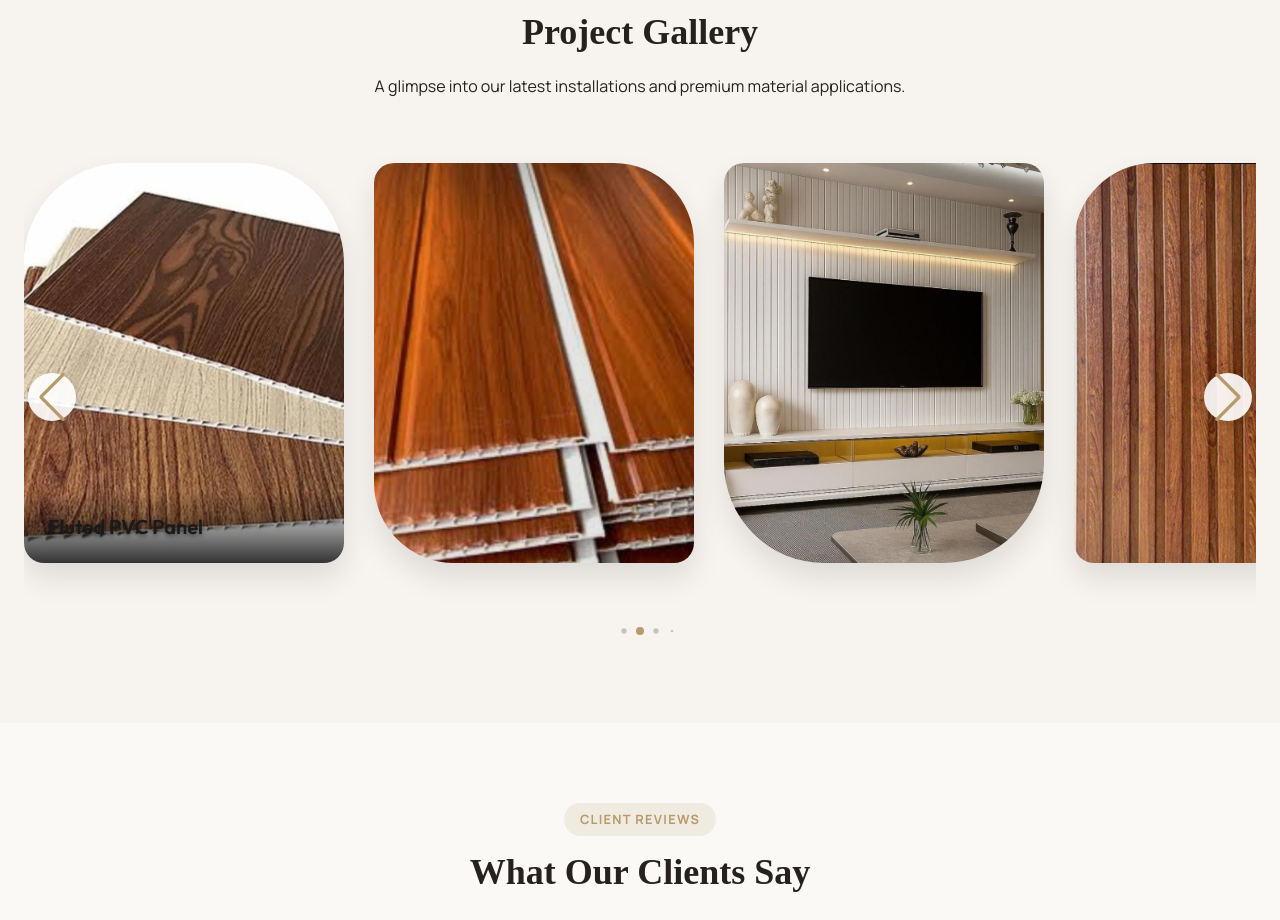
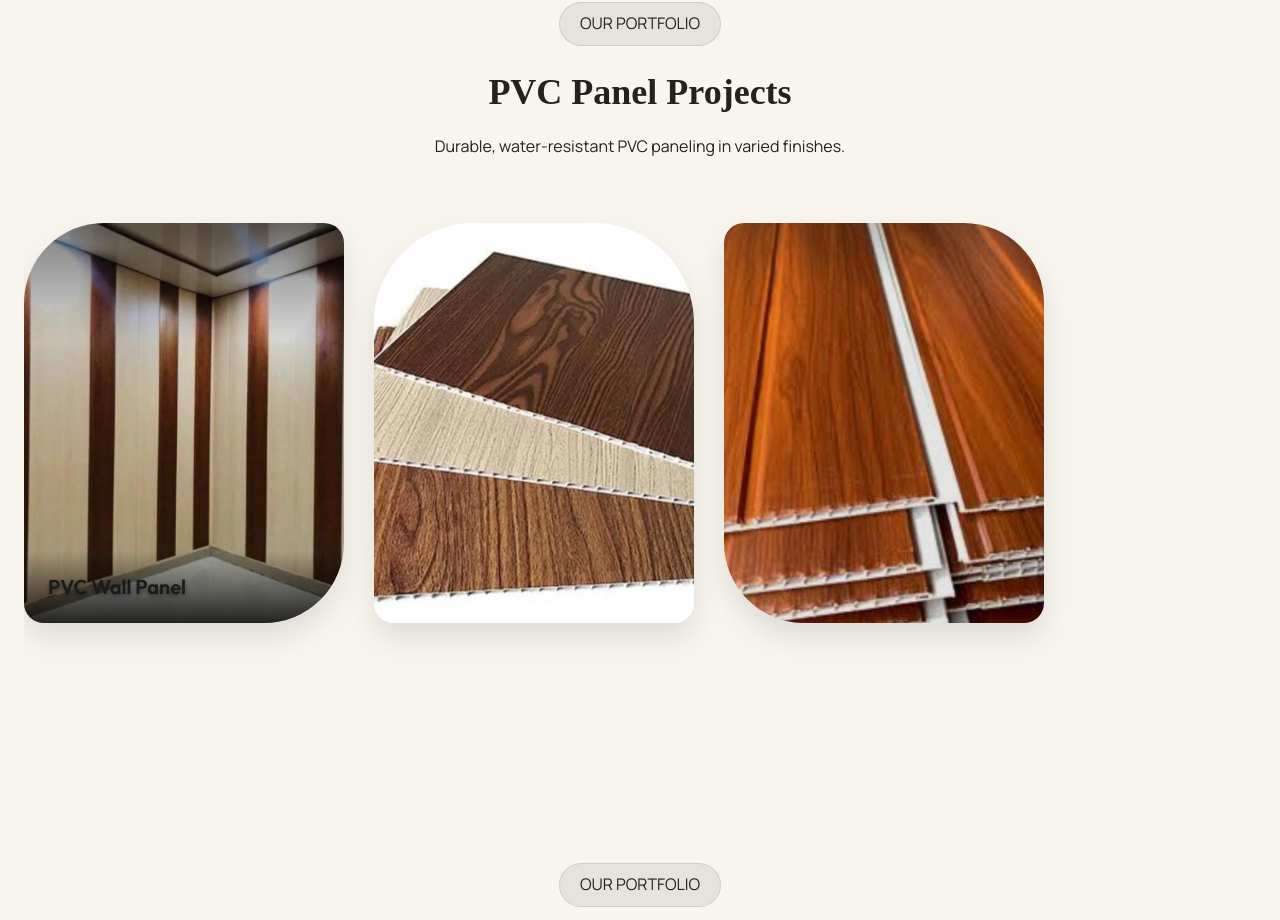
Before and after one commit to GajulaBeulah/Qarat, a React (Vite) app: page /material-supply/panels in a window 1280 px wide. Shown: the part 2400-3320 px from the top of the page. Built offline with nearby package versions, Linux system fonts and the light colour scheme.

Commit message:
Add multiple category-specific galleries to Material Supply pages

```diff
--- a/src/components/ProjectGallery.jsx
+++ b/src/components/ProjectGallery.jsx
@@ -7,15 +7,19 @@ import 'swiper/css/pagination';
 import 'swiper/css/navigation';
 import './ProjectGallery.css';
 
-const ProjectGallery = ({ category = "all" }) => {
+const ProjectGallery = ({ category = "all", title = "Project Gallery", subtitle = "A glimpse into our latest installations and premium material applications." }) => {
   const allImages = [
-    { src: "/images/ceiling-1.png", alt: "Modern False Ceiling", tags: ["ceiling", "gypsum"] },
-    { src: "/images/ceiling-2.png", alt: "Cove Lighting Ceiling", tags: ["ceiling", "gypsum"] },
-    { src: "/images/ceiling-3.png", alt: "Bedroom Geometric Ceiling", tags: ["ceiling", "gypsum"] },
-    { src: "/images/ceiling-4.png", alt: "Modern Cove Lighting", tags: ["ceiling", "gypsum"] },
-    { src: "/images/ceiling-5.png", alt: "Ornate POP Ceiling with Fan", tags: ["ceiling", "gypsum"] },
-    { src: "/images/ceiling-hero-new.png", alt: "Luxury Ceiling", tags: ["ceiling", "gypsum"] },
-    { src: "/images/gypsum-partition.png", alt: "Gypsum Partition", tags: ["ceiling", "gypsum"] },
+    { src: "/images/ceiling-1.png", alt: "Modern False Ceiling", tags: ["ceiling", "gypsum", "india-gypsum", "gyproc", "usg"] },
+    { src: "/images/ceiling-2.png", alt: "Cove Lighting Ceiling", tags: ["ceiling", "gypsum", "india-gypsum", "gyproc"] },
+    { src: "/images/ceiling-3.png", alt: "Bedroom Geometric Ceiling", tags: ["ceiling", "gypsum", "usg"] },
+    { src: "/images/ceiling-4.png", alt: "Modern Cove Lighting", tags: ["ceiling", "gypsum", "gyproc"] },
+    { src: "/images/ceiling-5.png", alt: "Ornate POP Ceiling with Fan", tags: ["ceiling", "gypsum", "india-gypsum"] },
+    { src: "/images/ceiling-hero-new.png", alt: "Luxury Ceiling", tags: ["ceiling", "gypsum", "gyproc", "usg"] },
+    { src: "/images/gypsum-partition.png", alt: "Gypsum Partition", tags: ["ceiling", "gypsum", "india-gypsum", "gyproc", "usg"] },
+    { src: "/images/gypsum-tiles.png", alt: "Gypsum Ceiling Tiles", tags: ["ceiling", "gypsum", "gypsum-tiles"] },
+    { src: "/images/gypsum-gyproc.png", alt: "Gyproc Board", tags: ["gyproc"] },
+    { src: "/images/gypsum-usg.jpg", alt: "USG Boral Board", tags: ["usg"] },
+    { src: "/images/gypsum-india.jpg", alt: "India Gypsum Board", tags: ["india-gypsum"] },
 
     { src: "/images/gallery-1.jpg", alt: "Kitchen View 1", tags: ["kitchen"] },
     { src: "/images/gallery-2.png", alt: "Kitchen View 2", tags: ["kitchen"] },
@@ -24,29 +28,34 @@ const ProjectGallery = ({ category = "all" }) => {
     { src: "/images/kitchen-4.png", alt: "Modular Kitchen", tags: ["kitchen"] },
     { src: "/images/kitchen-new-grey.jpg", alt: "Grey Modular Kitchen", tags: ["kitchen"] },
 
-    { src: "/images/pvc-wall.png", alt: "PVC Wall Panel", tags: ["wall", "panels"] },
-    { src: "/images/pvc-1.png", alt: "Fluted PVC Panel", tags: ["wall", "panels"] },
-    { src: "/images/pvc-2.jpg", alt: "Wood finish PVC", tags: ["wall", "panels"] },
-    { src: "/images/tv-unit.jpg", alt: "Fluted Panel TV Unit", tags: ["wall", "panels", "decorative"] },
-    { src: "/images/marble-wall-1.jpg", alt: "UV Marble Wall Design", tags: ["wall", "decorative"] },
-    { src: "/images/marble-wall-2.png", alt: "UV Marble Sheet TV Unit", tags: ["wall", "decorative"] },
-    { src: "/images/marble-wall-3.jpg", alt: "Wavy UV Marble Pattern", tags: ["wall", "decorative"] },
-    { src: "/images/uv-marble-supply-new.jpg", alt: "Marble Supply", tags: ["decorative"] },
-    { src: "/images/new-upload-1.jpg", alt: "Decorative Wall 1", tags: ["wall", "panels"] },
-    { src: "/images/new-upload-2.jpg", alt: "Decorative Wall 2", tags: ["wall", "decorative"] },
-    { src: "/images/new-upload-3.jpg", alt: "Decorative Space", tags: ["wall", "decorative"] },
-    { src: "/images/new-upload-4.jpg", alt: "Decorative Space 2", tags: ["wall", "decorative"] }
+    { src: "/images/pvc-wall.png", alt: "PVC Wall Panel", tags: ["wall", "panels", "pvc"] },
+    { src: "/images/pvc-1.png", alt: "Fluted PVC Panel", tags: ["wall", "panels", "pvc", "fluted"] },
+    { src: "/images/pvc-2.jpg", alt: "Wood finish PVC", tags: ["wall", "panels", "pvc", "wpc"] },
+    { src: "/images/tv-unit.jpg", alt: "Fluted Panel TV Unit", tags: ["wall", "panels", "decorative", "fluted", "wpc"] },
+    { src: "/images/marble-wall-1.jpg", alt: "UV Marble Wall Design", tags: ["wall", "decorative", "uv-marble"] },
+    { src: "/images/marble-wall-2.png", alt: "UV Marble Sheet TV Unit", tags: ["wall", "decorative", "uv-marble"] },
+    { src: "/images/marble-wall-3.jpg", alt: "Wavy UV Marble Pattern", tags: ["wall", "decorative", "uv-marble"] },
+    { src: "/images/uv-marble-supply-new.jpg", alt: "Marble Supply", tags: ["decorative", "uv-marble"] },
+    { src: "/images/new-upload-1.jpg", alt: "Decorative Wall 1", tags: ["wall", "panels", "fluted", "wpc"] },
+    { src: "/images/new-upload-2.jpg", alt: "Decorative Wall 2", tags: ["wall", "decorative", "uv-marble"] },
+    { src: "/images/new-upload-3.jpg", alt: "Decorative Space", tags: ["wall", "decorative", "wallpaper"] },
+    { src: "/images/new-upload-4.jpg", alt: "Decorative Space 2", tags: ["wall", "decorative", "wallpaper"] },
+    { src: "/images/project1.jpg", alt: "Wallpaper Pattern", tags: ["wallpaper"] },
+    { src: "/images/project2.jpg", alt: "Wallpaper Texture", tags: ["wallpaper"] },
+    { src: "/images/project3.jpg", alt: "Wallpaper Installation", tags: ["wallpaper"] }
   ];
 
   const images = category === "all" ? allImages : allImages.filter(img => img.tags.includes(category));
+
+  if (images.length === 0) return null;
 
   return (
     <section className="sp-section sp-gallery-section">
       <div className="sp-container" style={{maxWidth: '100%', overflow: 'hidden'}}>
         <div className="sp-section-header sp-center" style={{marginBottom: '3rem'}}>
           <div className="sp-eyebrow-pill">OUR PORTFOLIO</div>
-          <h2>Project Gallery</h2>
-          <p className="sp-header-desc">A glimpse into our latest installations and premium material applications.</p>
+          <h2>{title}</h2>
+          <p className="sp-header-desc">{subtitle}</p>
         </div>
 
         <Swiper
--- a/src/pages/Decorative.jsx
+++ b/src/pages/Decorative.jsx
@@ -206,7 +206,10 @@ const Decorative = () => {
       </section>
 
 
-      <ProjectGallery category="decorative" />
+      <div style={{ padding: '60px 0', backgroundColor: '#F8F4EE' }}>
+        <ProjectGallery category="uv-marble" title="UV Marble Sheet Projects" subtitle="High-gloss UV marble sheets offering luxurious stone finishes." />
+        <ProjectGallery category="wallpaper" title="Wallpaper Projects" subtitle="Premium wallpaper installations adding texture and pattern to walls." />
+      </div>
 
       {/* 5. Customer Reviews */}
       <section className="sp-reviews-section">
--- a/src/pages/Gypsum.jsx
+++ b/src/pages/Gypsum.jsx
@@ -224,7 +224,12 @@ const Gypsum = () => {
       </section>
 
 
-      <ProjectGallery category="gypsum" />
+      <div style={{ padding: '60px 0', backgroundColor: '#F8F4EE' }}>
+        <ProjectGallery category="india-gypsum" title="India Gypsum Board Projects" subtitle="Cost-effective and durable India Gypsum board installations." />
+        <ProjectGallery category="gyproc" title="Gyproc Board Projects" subtitle="High-quality Gyproc false ceiling and drywall partition systems." />
+        <ProjectGallery category="usg" title="USG Boral Projects" subtitle="Premium USG Boral board installations in commercial and residential spaces." />
+        <ProjectGallery category="gypsum-tiles" title="Gypsum Tiles Gallery" subtitle="Modular grid ceilings using decorative and acoustic gypsum tiles." />
+      </div>
 
       {/* 5. Customer Reviews */}
       <section className="sp-reviews-section">
--- a/src/pages/Panels.jsx
+++ b/src/pages/Panels.jsx
@@ -212,7 +212,11 @@ const Panels = () => {
       </section>
 
 
-      <ProjectGallery category="panels" />
+      <div style={{ padding: '60px 0', backgroundColor: '#F8F4EE' }}>
+        <ProjectGallery category="pvc" title="PVC Panel Projects" subtitle="Durable, water-resistant PVC paneling in varied finishes." />
+        <ProjectGallery category="wpc" title="WPC Panel Projects" subtitle="Luxury WPC wood-composite panels for premium walls." />
+        <ProjectGallery category="fluted" title="Fluted Panel Projects" subtitle="Modern fluted panels creating stunning architectural features." />
+      </div>
 
       {/* 5. Customer Reviews */}
       <section className="sp-reviews-section">
```
